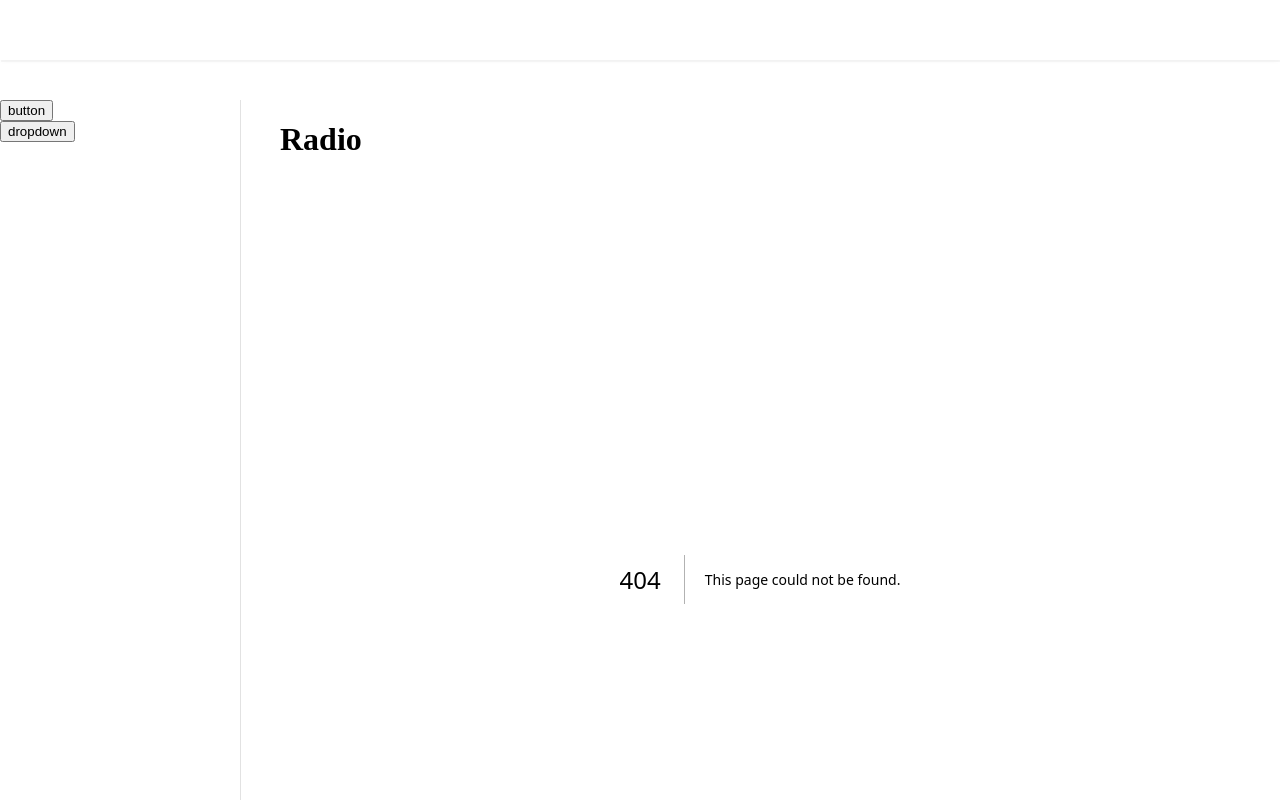
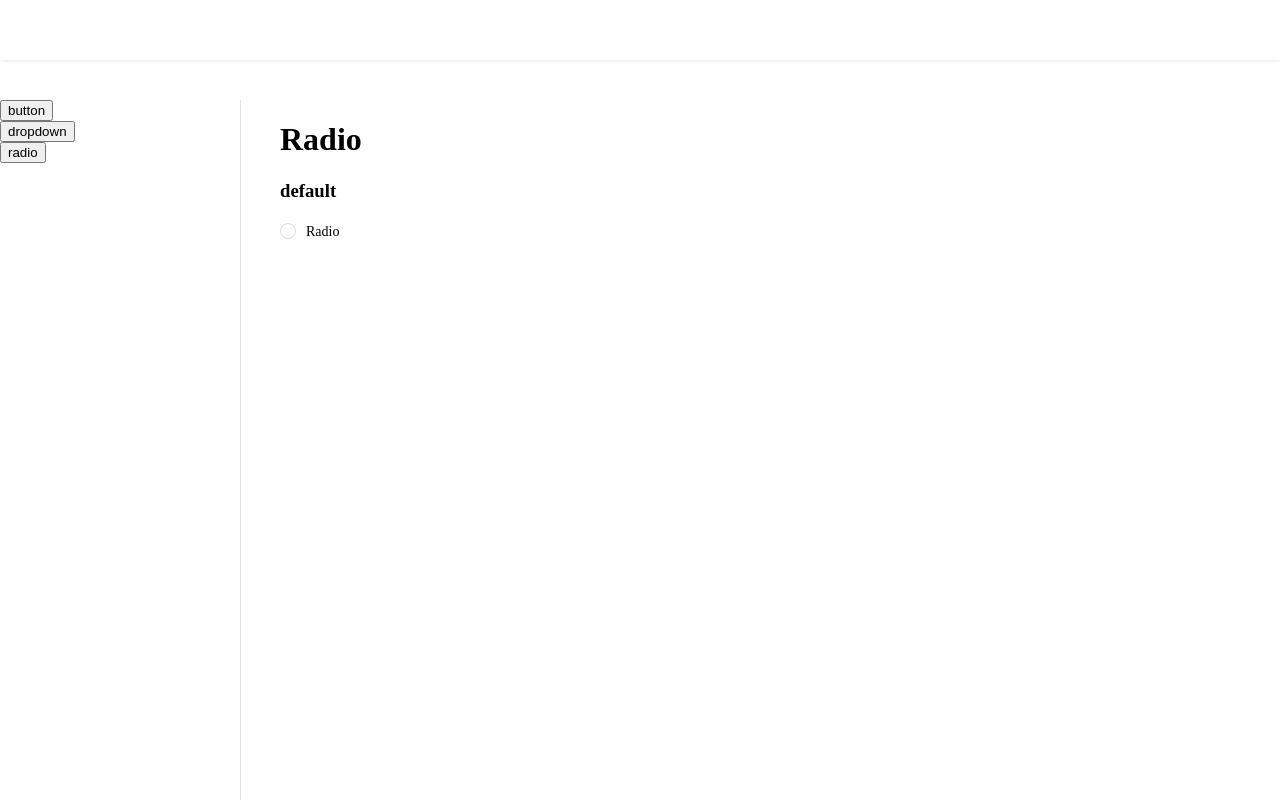
Before and after one commit to nuuuri/nuu-ui, a Next.js app: page /radio in a window 1280 px wide. Before the commit this address had no page. Shown: the top 800 px of the page. Built offline with nearby package versions, Linux system fonts and the light colour scheme.

Commit message:
[feat] 단일 Radio 추가

```diff
--- /dev/null
+++ b/src/app/(components)/radio/index.tsx
@@ -0,0 +1,14 @@
+import * as S from './styled';
+
+interface RadioProps {
+  children?: string;
+}
+
+export default function Radio({ children }: RadioProps) {
+  return (
+    <S.RadioWrapper>
+      <S.RadioButton id="radio" />
+      <label htmlFor="radio">{children}</label>
+    </S.RadioWrapper>
+  );
+}
--- /dev/null
+++ b/src/app/(components)/radio/page.tsx
@@ -0,0 +1,12 @@
+'use client';
+
+import Radio from '.';
+
+export default function RadioPage() {
+  return (
+    <div>
+      <h3>default</h3>
+      <Radio>Radio</Radio>
+    </div>
+  );
+}
--- /dev/null
+++ b/src/app/(components)/radio/styled.ts
@@ -0,0 +1,46 @@
+import styled from 'styled-components';
+
+import { flexbox } from '@/styles/themes/flexbox';
+
+export const RadioWrapper = styled.div`
+  ${flexbox('row', 'left', 'center')}
+
+  * {
+    cursor: pointer;
+  }
+
+  label {
+    padding: 0 10px;
+    font-size: 14px;
+    line-height: 1.5;
+  }
+`;
+
+export const RadioButton = styled.input.attrs(() => ({
+  type: 'radio',
+}))`
+  position: relative;
+  appearance: none;
+  width: 16px;
+  height: 16px;
+  margin: 0;
+  border: 1px solid ${({ theme }) => theme.colors.gray500};
+  border-radius: 50%;
+
+  &:checked {
+    border: none;
+    background: ${({ theme }) => theme.colors.blue600};
+
+    &::before {
+      position: absolute;
+      top: 50%;
+      left: 50%;
+      transform: translate(-50%, -50%);
+      width: 6px;
+      height: 6px;
+      border-radius: 50%;
+      background: ${({ theme }) => theme.colors.gray100};
+      content: '';
+    }
+  }
+`;
```
